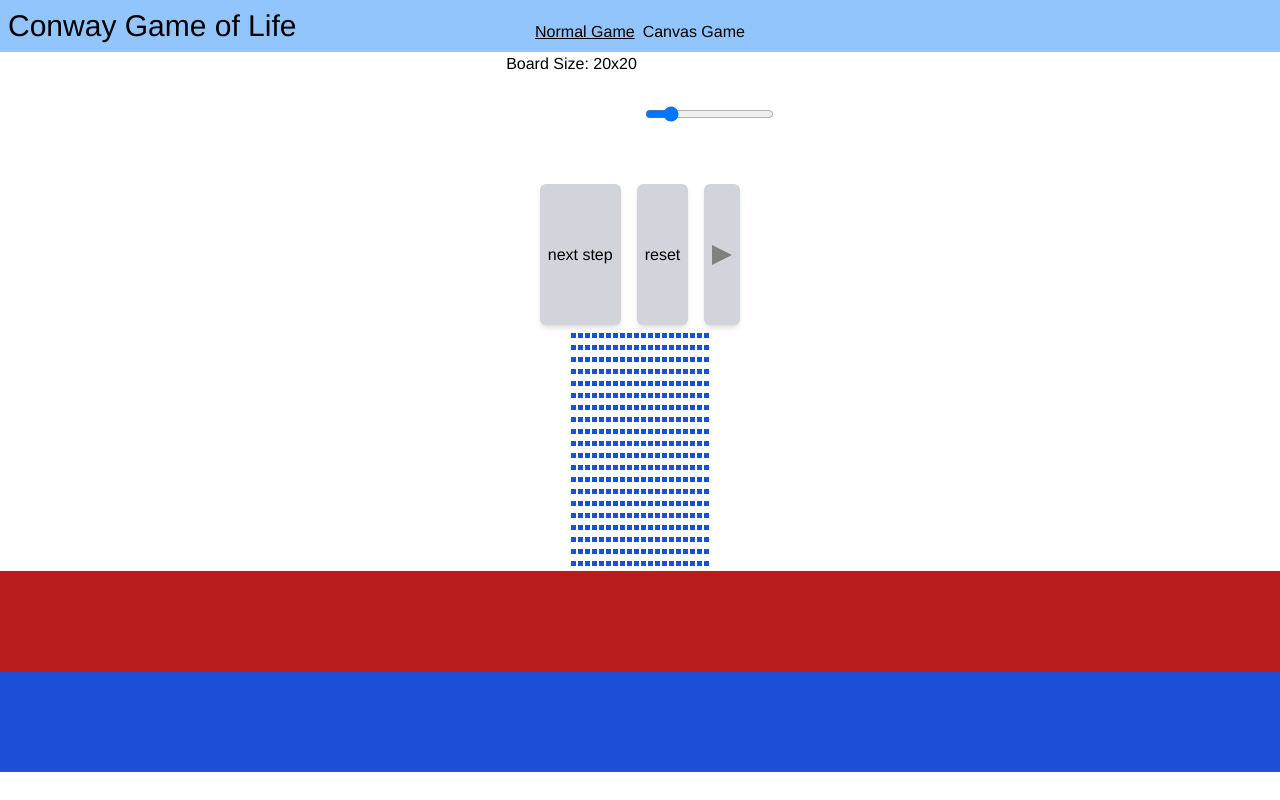
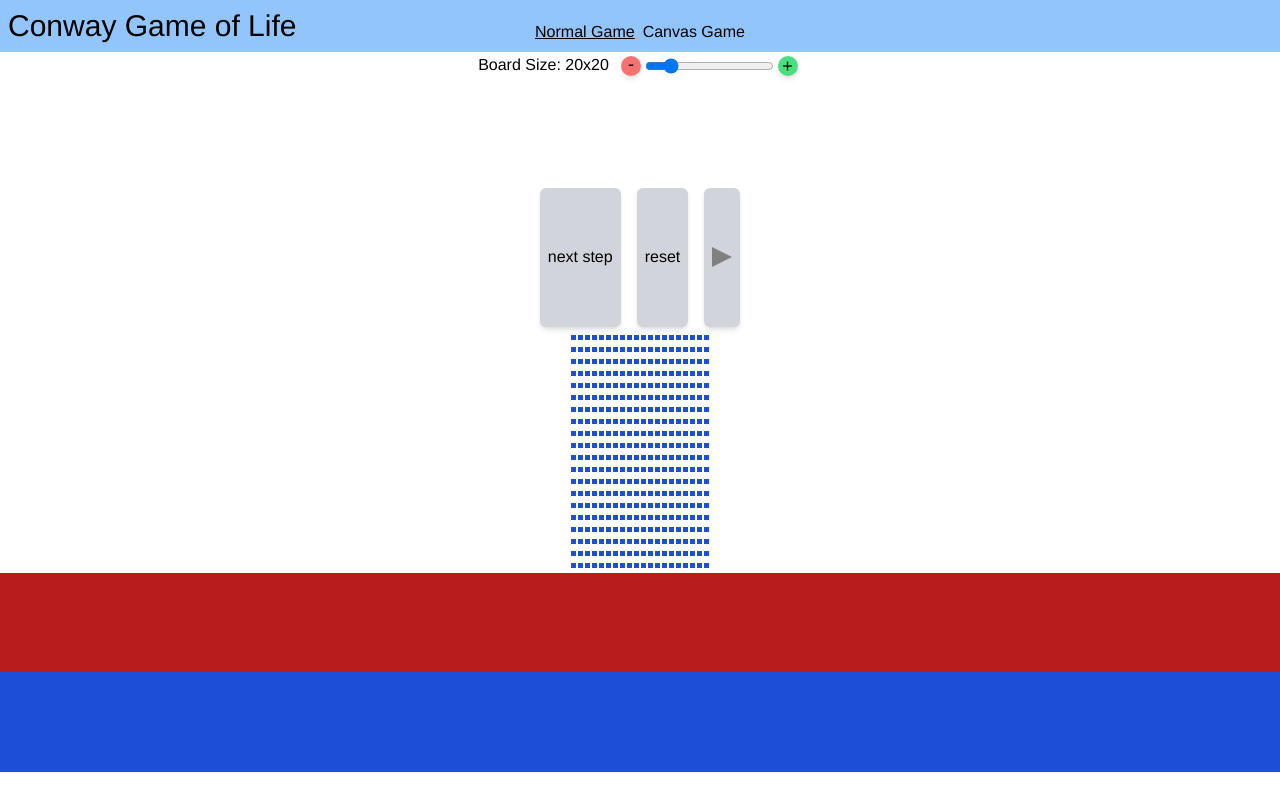
Before and after one commit to Baertig/conways-game-of-life, a Vue app: page / in a window 1280 px wide. Built offline with nearby package versions, Linux system fonts and the light colour scheme.

Commit message:
resize buttons

```diff
--- a/src/App.vue
+++ b/src/App.vue
@@ -24,13 +24,37 @@ const gameBoardSizeInputHandle: WritableComputedRef<string> = computed({
     </div>
   </div>
   <div class="grid grid-rows-[min-content,min-content,1fr] h-9/10">
-    <div class="flex flex-row justify-center">
+    <div class="flex flex-row justify-center items-baseline">
       <span
         class="mr-2"
       >Board Size: {{ gameOfLifeStore.gameBoardSize }}x{{ gameOfLifeStore.gameBoardSize }}</span>
-      <input type="range" min="5" max="100" v-model="gameBoardSizeInputHandle" />
+      <div>
+        <button
+          class="m-1 w-5 h-5 text-lg rounded-full bg-red-400 shadow-md active:shadow-none align-middle"
+          @click="gameOfLifeStore.resizeGameBoard(gameOfLifeStore.gameBoardSize - 1)"
+        >
+          <div class="relative bottom-1.4">-</div>
+        </button>
+      </div>
+      <div>
+        <input
+          class="align-middle"
+          type="range"
+          min="5"
+          max="100"
+          v-model="gameBoardSizeInputHandle"
+        />
+      </div>
+      <div>
+        <button
+          class="m-1 w-5 h-5 text-lg rounded-full bg-green-400 shadow-md active:shadow-none align-middle"
+          @click="gameOfLifeStore.resizeGameBoard(gameOfLifeStore.gameBoardSize + 1)"
+        >
+          <div class="relative bottom-0.9 right-0.1">+</div>
+        </button>
+      </div>
     </div>
-    <div class="flex flex row justify-center">
+    <div class="flex flex-row justify-center">
       <button @click="gameOfLifeStore.calculateNextBoard" class="btn">next step</button>
       <button @click="gameOfLifeStore.resetGameBoard" class="btn">reset</button>
       <button @click="gameOfLifeStore.toggleGameOfLifeRunning" class="btn">
```
